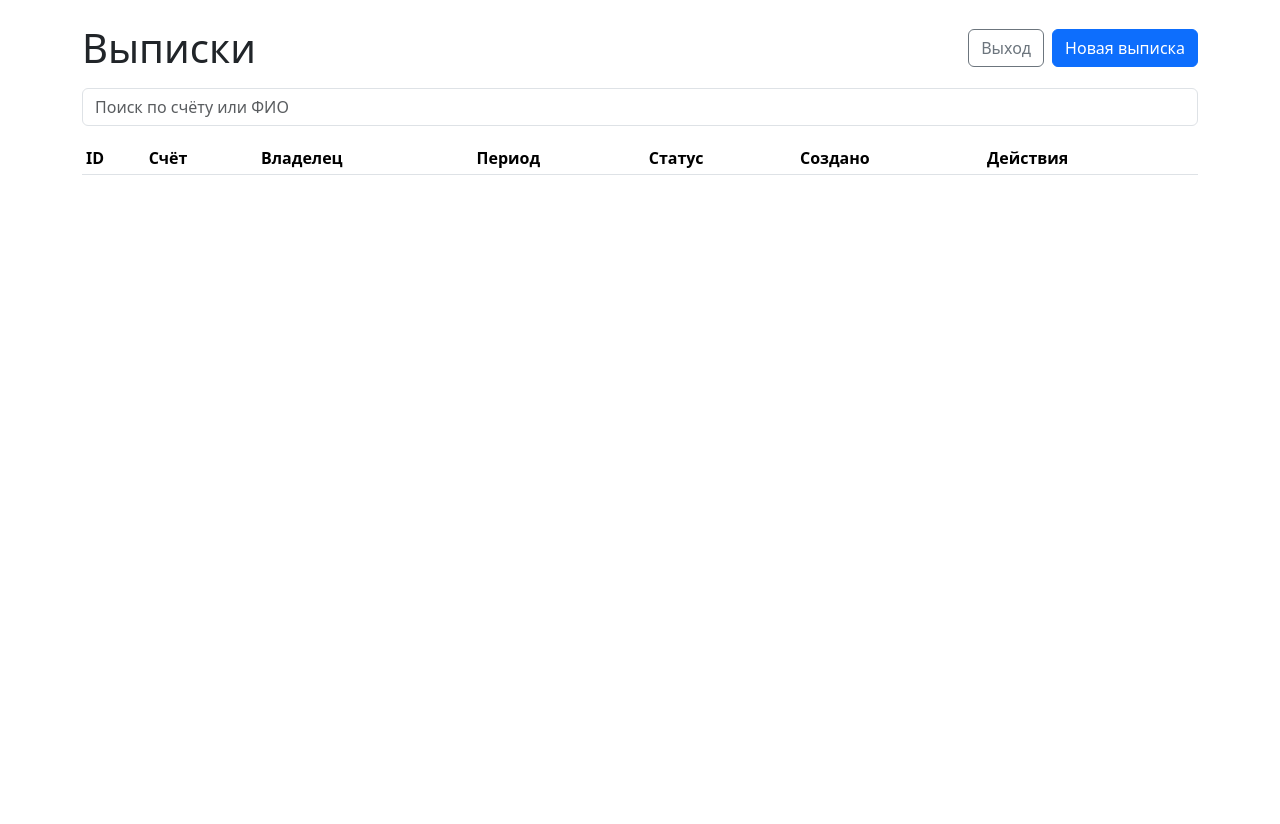
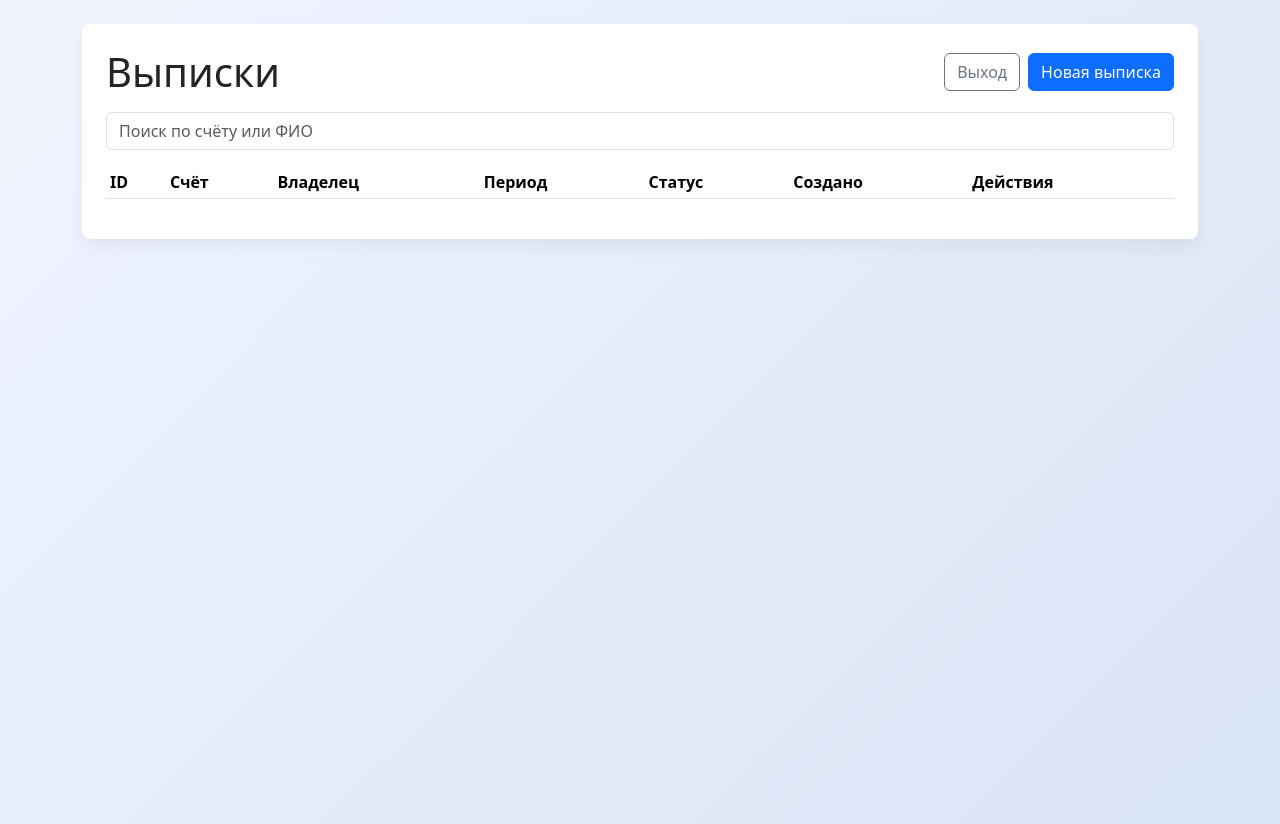
Before and after one commit to isusik-soft/bspb, a Django app: page / in a window 1280 px wide. Before the commit the page ends 175 px from the top, so only its background shows below. Run offline with Django 5.2, Linux system fonts and the light colour scheme; the visitor is signed in with stand-in values (Sample User, id 1); data comes from the database, SQL or seed files in the repository; data that the repository does not hold is empty; parts of the project's set-up code (start-up, migrations or seed data) failed here and were passed over; some libraries are stand-ins or nearby versions.

Commit message:
Add statements page styling and fix operation button

```diff
--- /dev/null
+++ b/static/statements.css
@@ -0,0 +1,16 @@
+body.statements-bg {
+  background: linear-gradient(135deg, #f0f4ff, #d9e4f5);
+  min-height: 100vh;
+}
+
+#dashboard, #editor {
+  background: #fff;
+  border-radius: 0.5rem;
+  padding: 1.5rem;
+  box-shadow: 0 0.5rem 1rem rgba(0, 0, 0, 0.05);
+}
+
+#statementsTable tbody tr:hover,
+#operationsTable tbody tr:hover {
+  background-color: #f8f9fa;
+}
--- a/static/ui.js
+++ b/static/ui.js
@@ -71,11 +71,12 @@
 
   function addOperation(op = {}) {
     const tr = document.createElement('tr');
+    const amountValue = op.amount != null ? op.amount : '';
     tr.innerHTML = `
       <td><input type="date" class="form-control form-control-sm op-date" value="${op.date || ''}"></td>
       <td><input type="text" class="form-control form-control-sm op-counterparty" value="${op.counterparty || ''}"></td>
       <td><input type="text" class="form-control form-control-sm op-description" value="${op.description || ''}"></td>
-      <td><input type="number" step="0.01" class="form-control form-control-sm op-amount" value="${op.amount != null ? op.amount : ''}"></td>
+      <td><input type="number" step="0.01" class="form-control form-control-sm op-amount" value="${amountValue}"></td>
       <td class="text-nowrap">
         <button class="btn btn-sm btn-outline-secondary duplicate" title="Дублировать">⧉</button>
         <button class="btn btn-sm btn-outline-danger delete" title="Удалить">✕</button>
--- a/templates/index.html
+++ b/templates/index.html
@@ -5,8 +5,9 @@
   <title>Выписки</title>
   {% load static %}
   <link rel="stylesheet" href="{% static 'bootstrap.min.css' %}">
+  <link rel="stylesheet" href="{% static 'statements.css' %}">
 </head>
-<body>
+<body class="statements-bg">
 <div class="container my-4">
   <!-- Dashboard -->
   <div id="dashboard">
```
